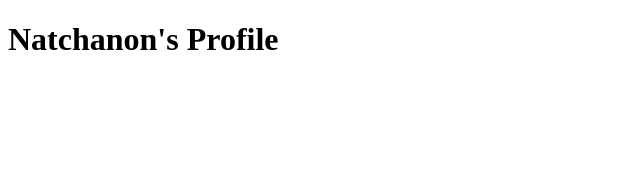
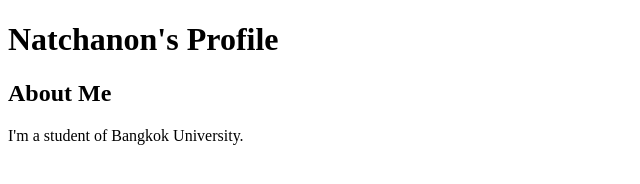
Before and after one commit to oOPolkaDotsOo/Profile-test, a plain HTML site: page index.html in a window 1280 px wide. Shown: the whole page, without its empty margins (0-640 px from the left). Drawn offline with Linux system fonts and the light colour scheme.

Commit message:
Add About Me
texts about me

```diff
--- a/index.html
+++ b/index.html
@@ -8,5 +8,7 @@
 </head>
 <body>
     <h1>Natchanon's Profile</h1>
+    <h2>About Me</h2>
+    <p>I'm a student of Bangkok University.</p>
 </body>
 </html>
```
